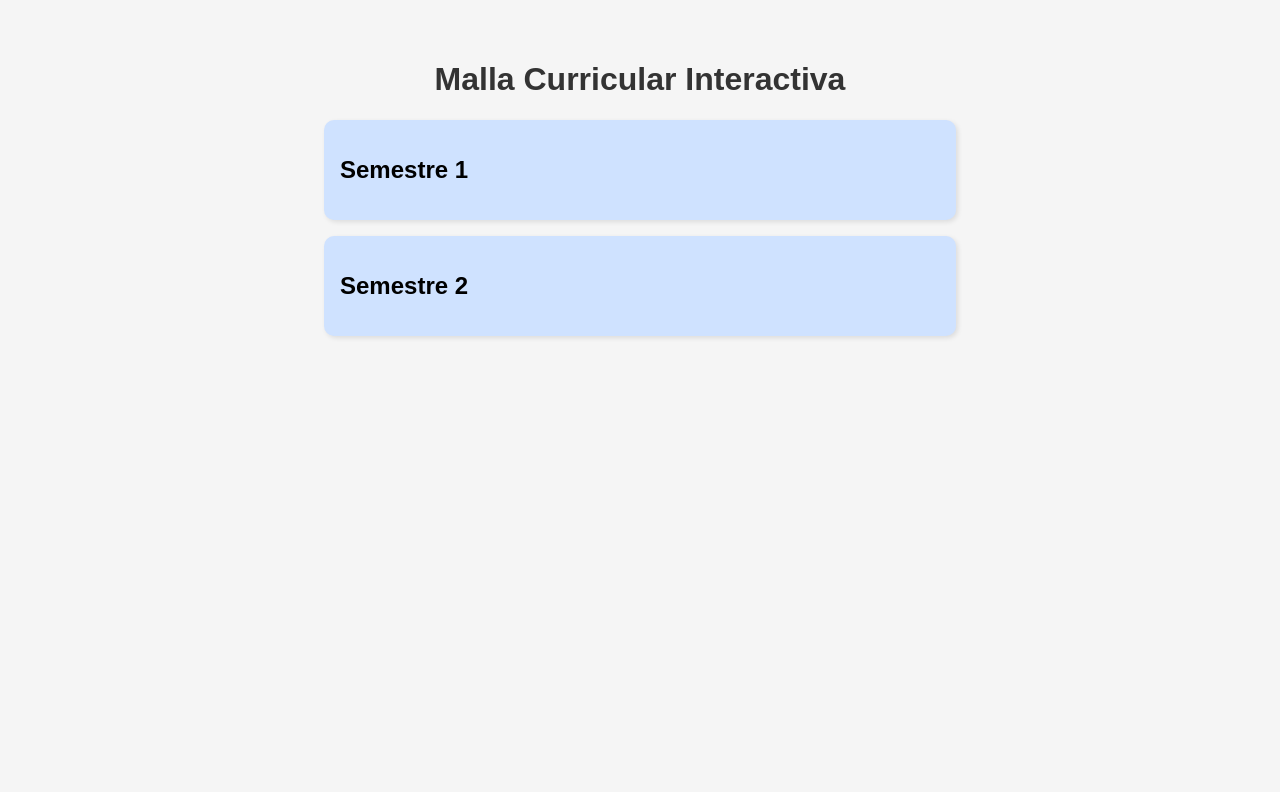
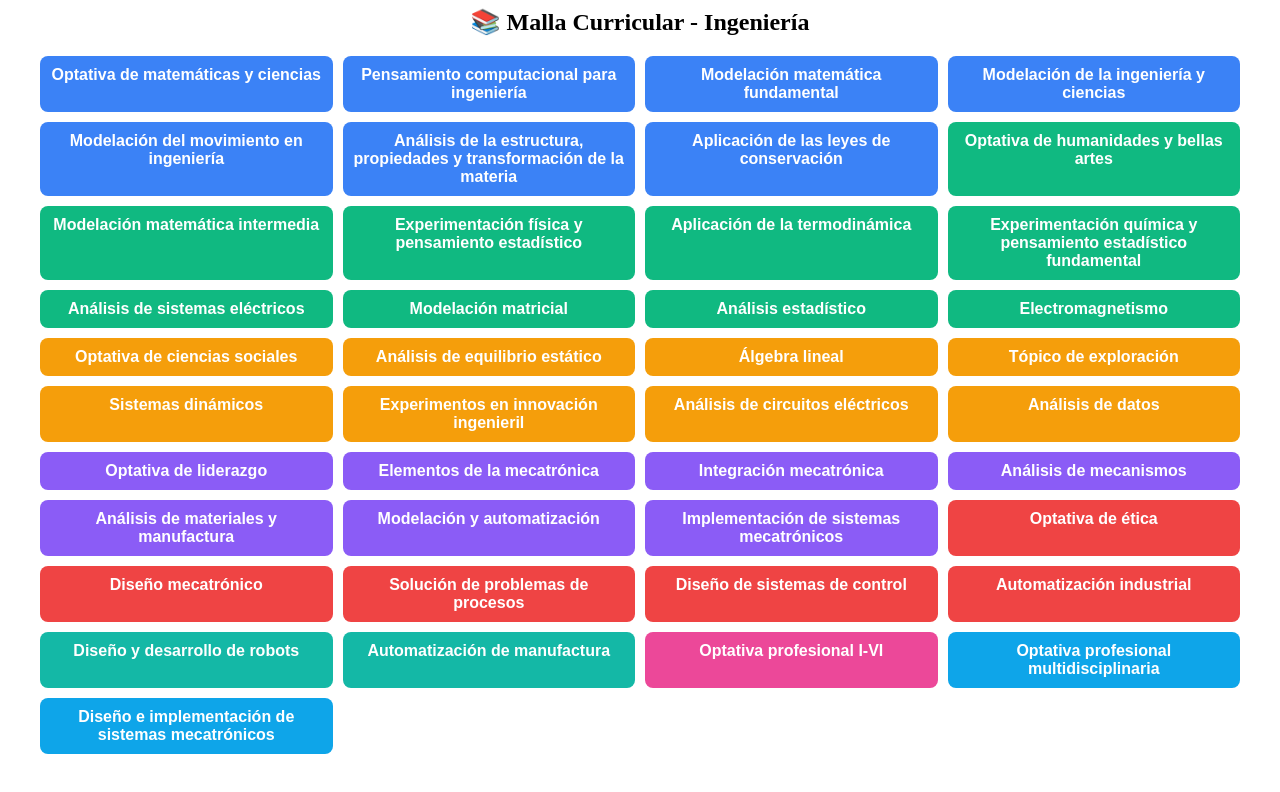
Before and after one commit to leehaniz/malla-curricular, a plain HTML site: page index.html in a window 1280 px wide. Drawn offline with Linux system fonts and the light colour scheme.

Commit message:
Update index.html

```diff
--- a/index.html
+++ b/index.html
@@ -1,34 +1,85 @@
-<!DOCTYPE html>
-<html lang="es">
-<head>
-  <meta charset="UTF-8">
-  <meta name="viewport" content="width=device-width, initial-scale=1.0">
-  <title>Malla Curricular</title>
-  <link rel="stylesheet" href="style.css">
-</head>
-<body>
-  <h1>Malla Curricular Interactiva</h1>
+<style>
+  .grid {
+    display: grid;
+    grid-template-columns: repeat(4, 1fr);
+    gap: 10px;
+    max-width: 1200px;
+    margin: auto;
+    font-family: sans-serif;
+  }
+  .semestre-box {
+    padding: 10px;
+    border-radius: 8px;
+    color: white;
+    font-weight: bold;
+    text-align: center;
+  }
+  .s1 { background-color: #3b82f6; }
+  .s2 { background-color: #10b981; }
+  .s3 { background-color: #f59e0b; }
+  .s4 { background-color: #8b5cf6; }
+  .s5 { background-color: #ef4444; }
+  .s6 { background-color: #14b8a6; }
+  .s7 { background-color: #ec4899; }
+  .s8 { background-color: #0ea5e9; }
+</style>
 
-  <div class="semestre" onclick="toggleMaterias(1)">
-    <h2>Semestre 1</h2>
-    <ul id="materias-1" class="materias oculto">
-      <li>Modelación matemática fundamental</li>
-      <li>Pensamiento computacional</li>
-      <li>Aplicación de leyes de conservación</li>
-    </ul>
-  </div>
+<h2 style="text-align:center;">📚 Malla Curricular - Ingeniería</h2>
+<div class="grid">
+  <!-- Semestre 1 -->
+  <div class="semestre-box s1">Optativa de matemáticas y ciencias</div>
+  <div class="semestre-box s1">Pensamiento computacional para ingeniería</div>
+  <div class="semestre-box s1">Modelación matemática fundamental</div>
+  <div class="semestre-box s1">Modelación de la ingeniería y ciencias</div>
+  <div class="semestre-box s1">Modelación del movimiento en ingeniería</div>
+  <div class="semestre-box s1">Análisis de la estructura, propiedades y transformación de la materia</div>
+  <div class="semestre-box s1">Aplicación de las leyes de conservación</div>
 
-  <div class="semestre" onclick="toggleMaterias(2)">
-    <h2>Semestre 2</h2>
-    <ul id="materias-2" class="materias oculto">
-      <li>Termodinámica</li>
-      <li>Análisis estadístico</li>
-      <li>Electromagnetismo</li>
-    </ul>
-  </div>
+  <!-- Semestre 2 -->
+  <div class="semestre-box s2">Optativa de humanidades y bellas artes</div>
+  <div class="semestre-box s2">Modelación matemática intermedia</div>
+  <div class="semestre-box s2">Experimentación física y pensamiento estadístico</div>
+  <div class="semestre-box s2">Aplicación de la termodinámica</div>
+  <div class="semestre-box s2">Experimentación química y pensamiento estadístico fundamental</div>
+  <div class="semestre-box s2">Análisis de sistemas eléctricos</div>
+  <div class="semestre-box s2">Modelación matricial</div>
+  <div class="semestre-box s2">Análisis estadístico</div>
+  <div class="semestre-box s2">Electromagnetismo</div>
 
-  <!-- Puedes seguir duplicando div.semestre para los demás -->
+  <!-- Semestre 3 -->
+  <div class="semestre-box s3">Optativa de ciencias sociales</div>
+  <div class="semestre-box s3">Análisis de equilibrio estático</div>
+  <div class="semestre-box s3">Álgebra lineal</div>
+  <div class="semestre-box s3">Tópico de exploración</div>
+  <div class="semestre-box s3">Sistemas dinámicos</div>
+  <div class="semestre-box s3">Experimentos en innovación ingenieril</div>
+  <div class="semestre-box s3">Análisis de circuitos eléctricos</div>
+  <div class="semestre-box s3">Análisis de datos</div>
 
-  <script src="script.js"></script>
-</body>
-</html>
+  <!-- Semestre 4 -->
+  <div class="semestre-box s4">Optativa de liderazgo</div>
+  <div class="semestre-box s4">Elementos de la mecatrónica</div>
+  <div class="semestre-box s4">Integración mecatrónica</div>
+  <div class="semestre-box s4">Análisis de mecanismos</div>
+  <div class="semestre-box s4">Análisis de materiales y manufactura</div>
+  <div class="semestre-box s4">Modelación y automatización</div>
+  <div class="semestre-box s4">Implementación de sistemas mecatrónicos</div>
+
+  <!-- Semestre 5 -->
+  <div class="semestre-box s5">Optativa de ética</div>
+  <div class="semestre-box s5">Diseño mecatrónico</div>
+  <div class="semestre-box s5">Solución de problemas de procesos</div>
+  <div class="semestre-box s5">Diseño de sistemas de control</div>
+  <div class="semestre-box s5">Automatización industrial</div>
+
+  <!-- Semestre 6 -->
+  <div class="semestre-box s6">Diseño y desarrollo de robots</div>
+  <div class="semestre-box s6">Automatización de manufactura</div>
+
+  <!-- Semestre 7 -->
+  <div class="semestre-box s7">Optativa profesional I-VI</div>
+
+  <!-- Semestre 8 -->
+  <div class="semestre-box s8">Optativa profesional multidisciplinaria</div>
+  <div class="semestre-box s8">Diseño e implementación de sistemas mecatrónicos</div>
+</div>
```
